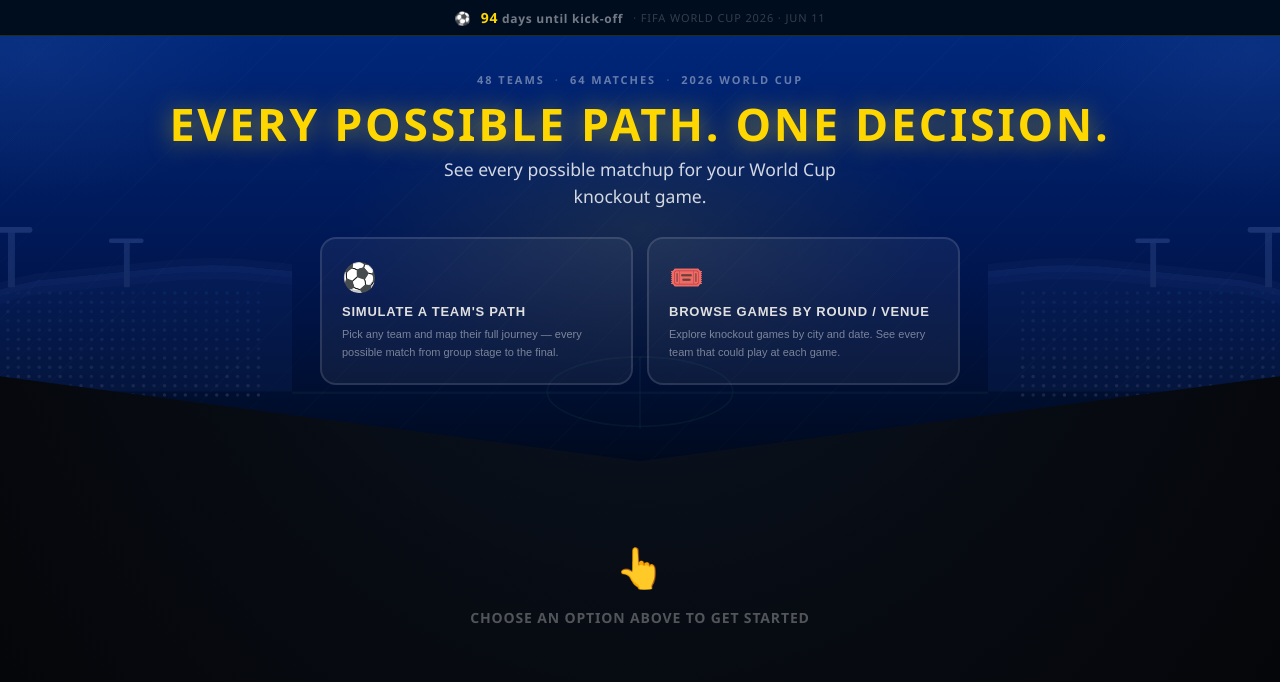
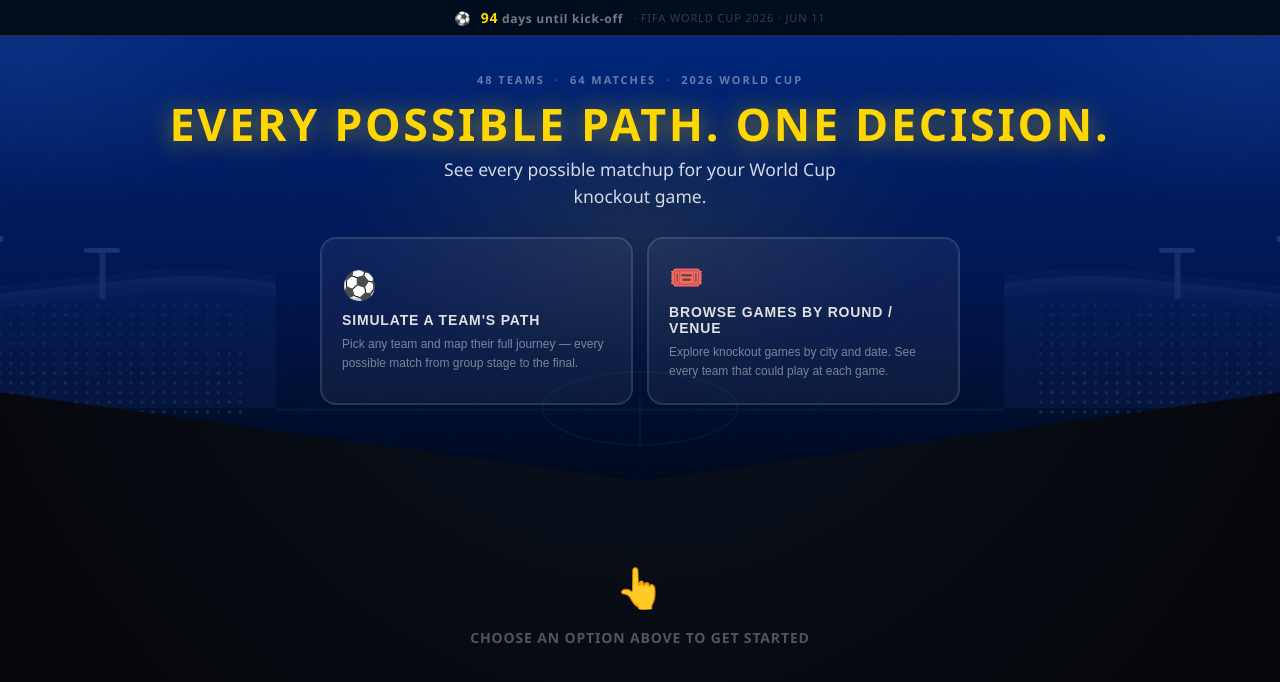
Before and after one commit to seblacg/world-cup-path-simulator, a Next.js app: page / in a window 1280 px wide. Shown: the top 682 px of the page. Built offline with nearby package versions, Linux system fonts and the light colour scheme.

Commit message:
Update WCMSV4.jsx

```diff
--- a/WCMSV4.jsx
+++ b/WCMSV4.jsx
@@ -1731,8 +1731,8 @@
               style={{ background: heroMode === "team" ? "rgba(100,160,255,0.1)" : "rgba(255,255,255,0.05)", border: heroMode === "team" ? "2px solid rgba(100,160,255,0.6)" : "2px solid rgba(255,255,255,0.12)", borderRadius: 16, padding: "22px 20px", textAlign: "left", cursor: "pointer", position: "relative", overflow: "hidden", boxShadow: heroMode === "team" ? "0 0 24px rgba(100,160,255,0.12)" : "none", opacity: heroMode === "venue" ? 0.5 : 1 }}>
               {heroMode === "team" && <div style={{ position: "absolute", top: 0, left: 0, right: 0, height: 3, background: "#7ab8ff", borderRadius: "16px 16px 0 0" }} />}
               <div style={{ fontSize: 28, marginBottom: 10 }}>⚽</div>
-              <div style={{ fontSize: 13, fontWeight: 900, color: heroMode === "team" ? "#7ab8ff" : "#e0e0e0", textTransform: "uppercase", letterSpacing: "0.06em", marginBottom: 7 }}>Simulate a Team's Path</div>
-              <div style={{ fontSize: 11, color: "rgba(255,255,255,0.45)", lineHeight: 1.6 }}>Pick any team and map their full journey — every possible match from group stage to the final.</div>
+              <div style={{ fontSize: 14, fontWeight: 900, color: heroMode === "team" ? "#7ab8ff" : "#e0e0e0", textTransform: "uppercase", letterSpacing: "0.06em", marginBottom: 7 }}>Simulate a Team's Path</div>
+              <div style={{ fontSize: 12, color: "rgba(255,255,255,0.45)", lineHeight: 1.6 }}>Pick any team and map their full journey — every possible match from group stage to the final.</div>
               {heroMode === "team" && <div style={{ marginTop: 12, fontSize: 10, color: "#7ab8ff", fontWeight: 800, letterSpacing: "0.1em", textTransform: "uppercase" }}>▼ See options below</div>}
             </button>
 
@@ -1741,8 +1741,8 @@
               style={{ background: heroMode === "venue" ? "rgba(255,215,0,0.12)" : "rgba(255,255,255,0.05)", border: heroMode === "venue" ? "2px solid rgba(255,215,0,0.7)" : "2px solid rgba(255,255,255,0.12)", borderRadius: 16, padding: "22px 20px", textAlign: "left", cursor: "pointer", position: "relative", overflow: "hidden", boxShadow: heroMode === "venue" ? "0 0 24px rgba(255,215,0,0.15)" : "none", opacity: heroMode === "team" ? 0.5 : 1 }}>
               {heroMode === "venue" && <div style={{ position: "absolute", top: 0, left: 0, right: 0, height: 3, background: "#FFD700", borderRadius: "16px 16px 0 0" }} />}
               <div style={{ fontSize: 28, marginBottom: 10 }}>🎟️</div>
-              <div style={{ fontSize: 13, fontWeight: 900, color: heroMode === "venue" ? "#FFD700" : "#e0e0e0", textTransform: "uppercase", letterSpacing: "0.06em", marginBottom: 7 }}>Browse Games by Round / Venue</div>
-              <div style={{ fontSize: 11, color: "rgba(255,255,255,0.45)", lineHeight: 1.6 }}>Explore knockout games by city and date. See every team that could play at each game.</div>
+              <div style={{ fontSize: 14, fontWeight: 900, color: heroMode === "venue" ? "#FFD700" : "#e0e0e0", textTransform: "uppercase", letterSpacing: "0.06em", marginBottom: 7 }}>Browse Games by Round / Venue</div>
+              <div style={{ fontSize: 12, color: "rgba(255,255,255,0.45)", lineHeight: 1.6 }}>Explore knockout games by city and date. See every team that could play at each game.</div>
               {heroMode === "venue" && <div style={{ marginTop: 12, fontSize: 10, color: "#FFD700", fontWeight: 800, letterSpacing: "0.1em", textTransform: "uppercase" }}>▼ See options below</div>}
             </button>
           </div>
```
